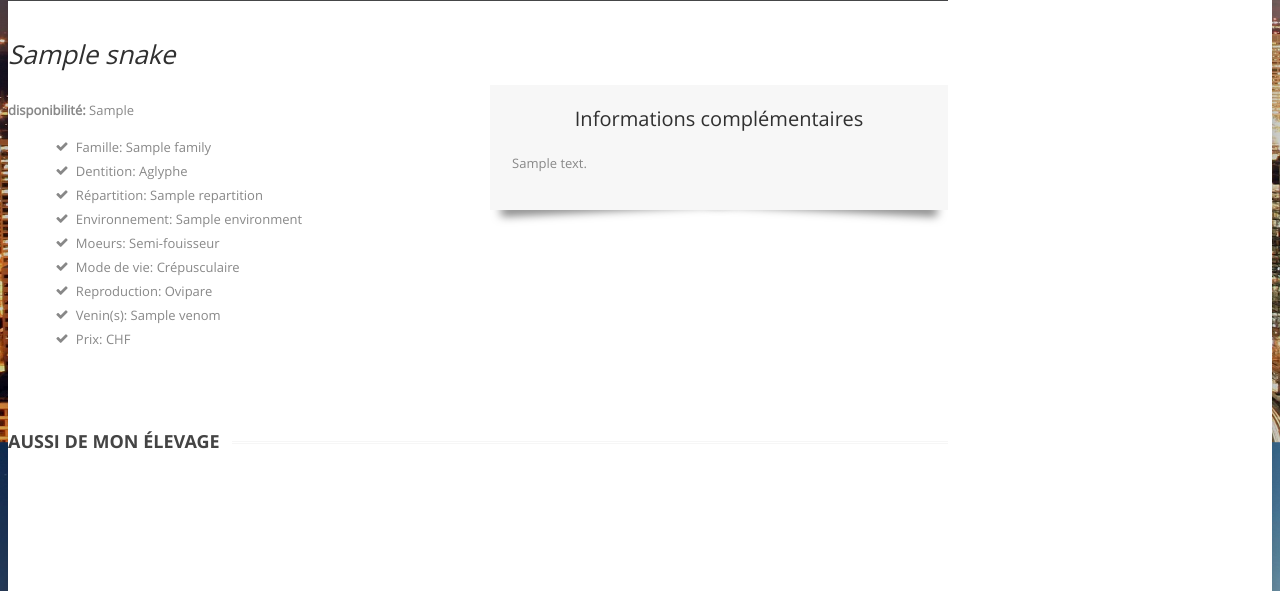
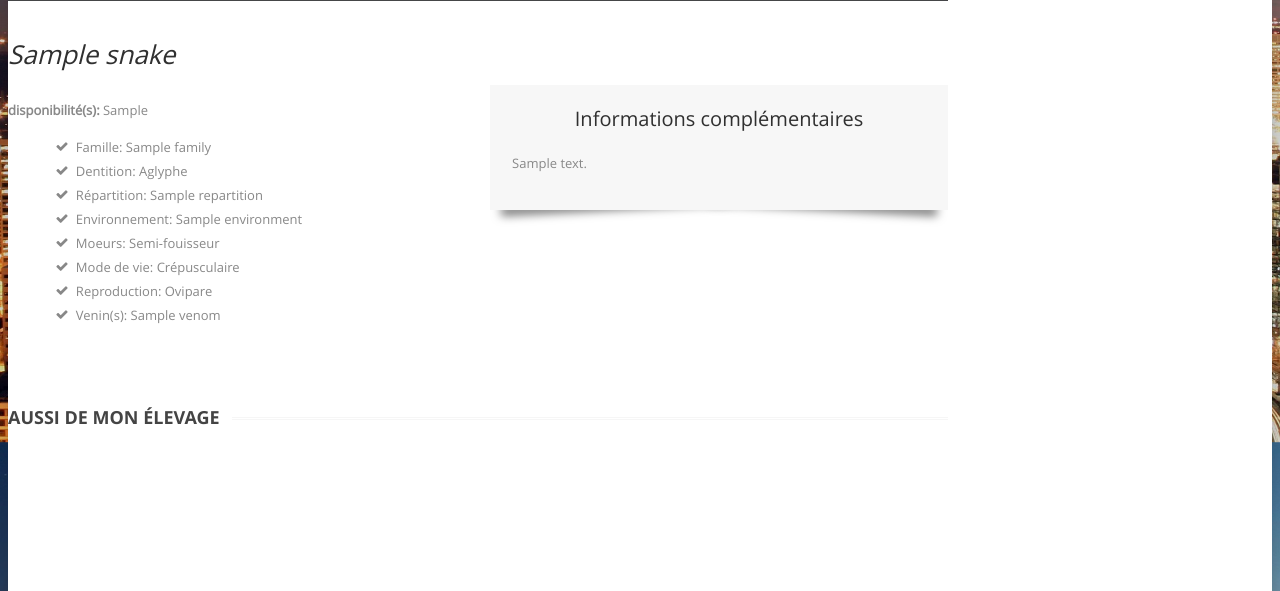
Before and after one commit to yannickberthoud/SnakeBreeder2018, a Django app: template snake/templates/snake/sale_details.html in a window 1280 px wide. Shown: the part 1263-1854 px from the top of the page. Run offline with Django 3.2, Linux system fonts and the light colour scheme; the template is opened without the code that fills it: values that come from a table or form of the project are taken from there, others are empty; tables that the repository leaves empty hold one stand-in row (values such as "Sample post"); grey boxes marked "Sample" are stand-in pictures; data that the repository does not hold is empty; some libraries are stand-ins or nearby versions.

Commit message:
Without price

```diff
--- a/snake/templates/snake/sale_details.html
+++ b/snake/templates/snake/sale_details.html
@@ -29,7 +29,7 @@
     <div class="row-fluid">
         <div class="span6">
             <p>
-                <b>disponibilité:</b> {{ snake.sex }}
+                <b>disponibilité(s):</b> {{ snake.sex }}
             </p>
             <ul class="icons-ul">
                 <li><i class="icon-li icon-ok"></i>Famille: {{ snake.family }}</li>
@@ -44,10 +44,7 @@
                 {% else %}
                     <li><i class="icon-li icon-ok"></i>Venin(s): non venimeux</li>
                 {% endif %}
-                    <li><i class="icon-li icon-ok"></i> Prix: CHF {{ snake.price|floatformat:2 }} </li>
-                {% if snake.price_couple %}
-                    <li><i class="icon-li icon-ok"></i> Prix de couple: CHF {{ snake.price_couple|floatformat:2 }} </li>
-                {% endif %}
+
             </ul>
             <br/>
         </div>
```
